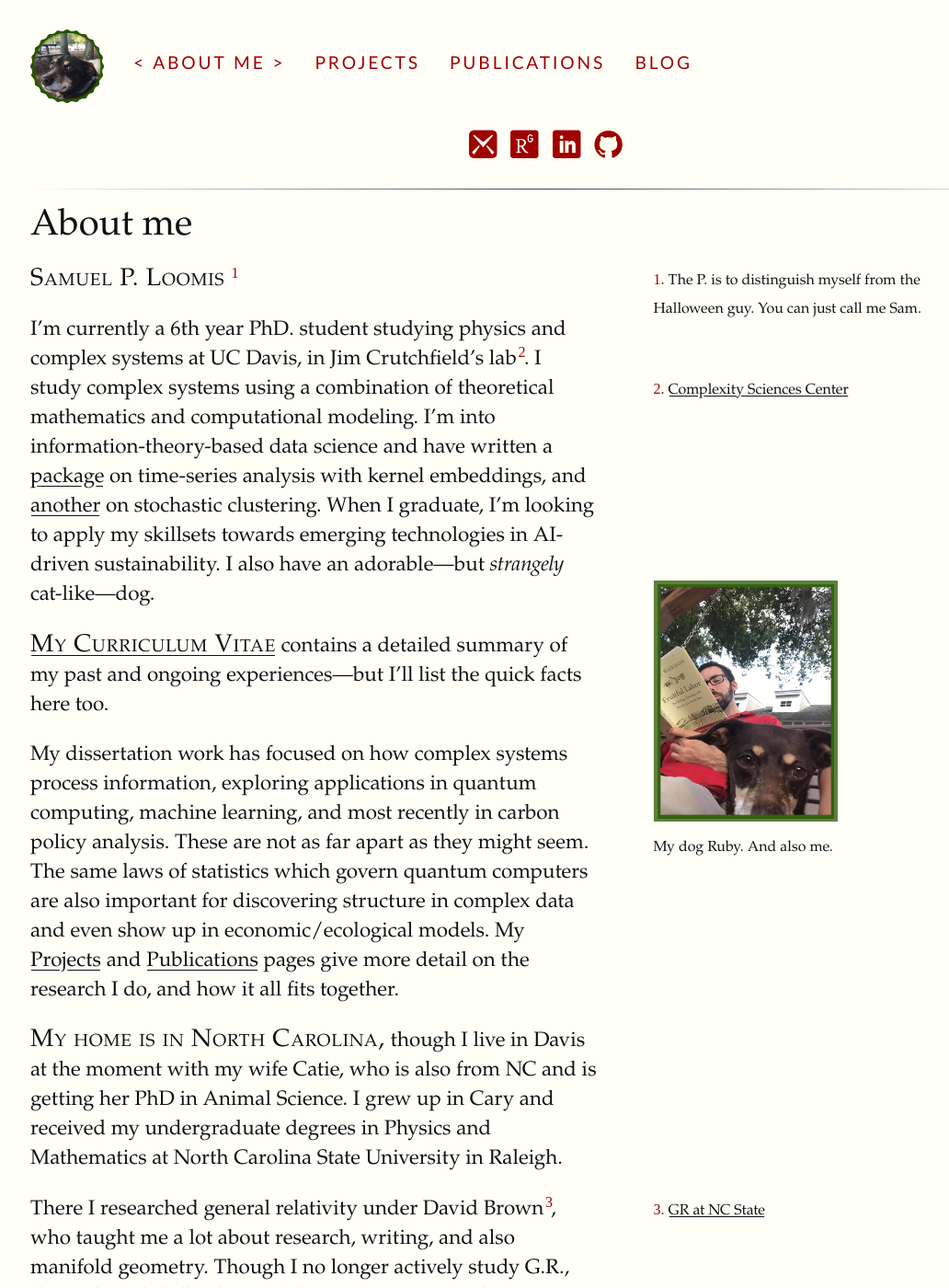
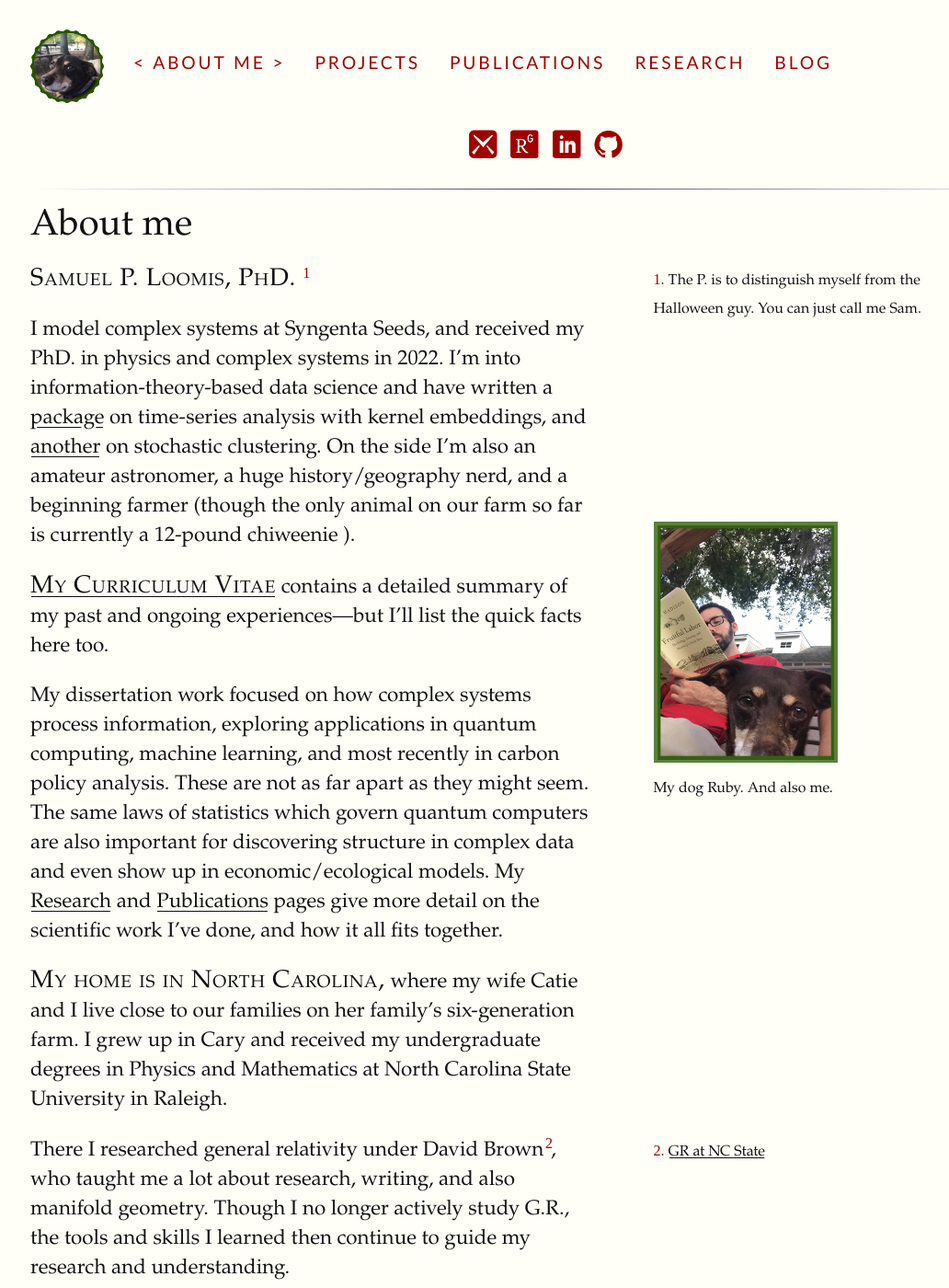
Before and after one commit to samlikesphysics/samlikesphysics.github.io, a Jekyll site: the page built from index.markdown, in a window 1280 px wide and 1400 px high. Shown: the whole window at 92% size, without its empty margins (127-1159 px from the left). Built offline with Jekyll 4.4.1, drawn with Linux system fonts in a browser that asks for light colours.

Commit message:
update to index

```diff
--- a/index.markdown
+++ b/index.markdown
@@ -4,37 +4,33 @@
 title: About me
 layout: page
 ---
-{% newthought 'Samuel P. Loomis' %} {% sidenote "One" "The P. is to distinguish myself from the Halloween
+{% newthought 'Samuel P. Loomis, PhD.' %} {% sidenote "One" "The P. is to distinguish myself from the Halloween
 guy. You can just call me Sam." %}
 
-I'm currently a 6th year PhD. student studying physics and complex systems at UC
-Davis, in Jim Crutchfield's lab{% sidenote "Jim" "[Complexity Sciences
-Center](http://csc.ucdavis.edu/Welcome.html)"%}. I study complex systems using a
-combination of theoretical mathematics and computational modeling. I'm into
+I model complex systems at Syngenta Seeds, and received my PhD. in
+physics and complex systems in 2022. I'm into
 information-theory-based data science and have written a [package](/ruckus/)
 on time-series analysis with kernel embeddings, and [another](/stoclust/)
-on stochastic clustering. When I graduate, I'm looking to apply my skillsets
-towards emerging technologies in AI-driven sustainability.
-I also have an adorable---but *strangely* cat-like---dog.
-{% marginfigure 'mf-ruby-book' 'assets/img/ruby2.png' 'My dog Ruby. And also
-me.'  %}
+on stochastic clustering. On the side I'm also an amateur astronomer, a huge
+history/geography nerd, and a beginning farmer (though the only animal on our
+farm so far is currently a 12-pound chiweenie {% marginfigure 'mf-ruby-book'
+'assets/img/ruby2.png' 'My dog Ruby. And also me.'%}).
 
 {% newthought '[My Curriculum
 Vitae](/assets/docs/loomis-cv.pdf)' %} contains a detailed summary
 of my past and ongoing experiences---but I'll list the quick facts here too.
 
-My dissertation work has focused on
+My dissertation work focused on
 how complex systems process information, exploring applications in quantum
 computing, machine learning, and most recently in carbon policy analysis.
 These are not as far apart as they might seem. The same laws of statistics
 which govern quantum computers are also important for discovering structure in
-complex data and even show up in economic/ecological models. My [Projects](/projects/) and
-[Publications](/publications/) pages give more detail on the research I do, and how it
+complex data and even show up in economic/ecological models. My [Research](/research/) and
+[Publications](/publications/) pages give more detail on the scientific work I've done, and how it
 all fits together.
 
-{%newthought 'My home is in North Carolina,'%} though I live in Davis at the
-moment with my wife Catie,
-who is also from NC and is getting her PhD in Animal Science.
+{%newthought 'My home is in North Carolina,'%} where my wife Catie and I live
+close to our families on her family's six-generation farm.
 I grew up in Cary and received my undergraduate degrees in Physics and
 Mathematics at North Carolina State University in Raleigh.
 
```
Also changed, not shown: research/index.md (added, +219 -0 lines).
